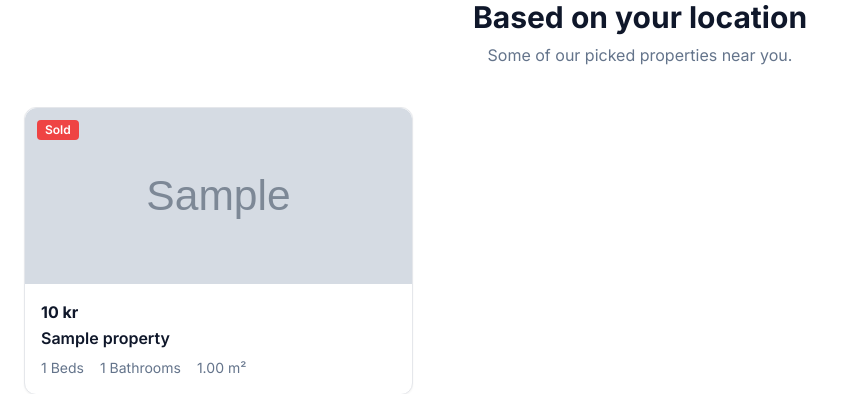
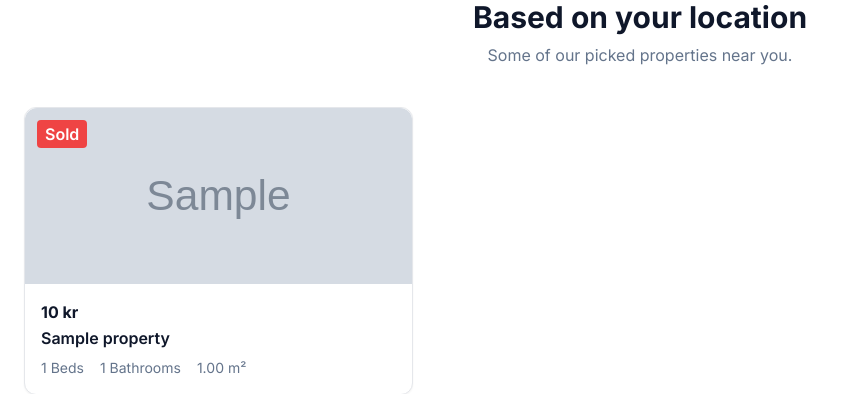
Before and after one commit to oppenheimm/VERKLEGT2, a Django app: page / in a window 1280 px wide. Shown: the part 617-1011 px from the top of the page, without its empty margins (0-845 px from the left). Run offline with Django 5.2, Linux system fonts and the light colour scheme; tables that the repository leaves empty hold one stand-in row (values such as "Sample post"); grey boxes marked "Sample" are stand-in pictures; some libraries are stand-ins or nearby versions.

Commit message:
small formating changes

```diff
--- a/verklegt2/core/templates/core/index.html
+++ b/verklegt2/core/templates/core/index.html
@@ -75,7 +75,7 @@
     >
       {% if property.is_sold %}
         <span
-          class="absolute top-3 left-3 bg-red-500 text-white text-xs font-semibold px-2 py-0.5 rounded"
+          class="absolute top-3 left-3 bg-red-500 text-white text-md font-semibold px-2 py-0.5 rounded"
           >Sold</span
         >
       {% endif %}
--- a/verklegt2/property/templates/property/list.html
+++ b/verklegt2/property/templates/property/list.html
@@ -13,7 +13,7 @@
     >
       {% if property.is_sold %}
         <span
-          class="absolute top-3 left-3 bg-red-500 text-white text-xs font-semibold px-2 py-0.5 rounded"
+          class="absolute top-3 left-3 bg-red-500 text-white text-md font-semibold px-2 py-0.5 rounded"
           >Sold</span
         >
       {% endif %}
```
